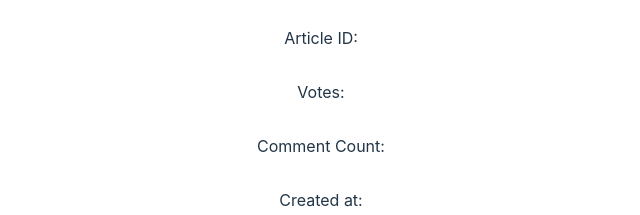
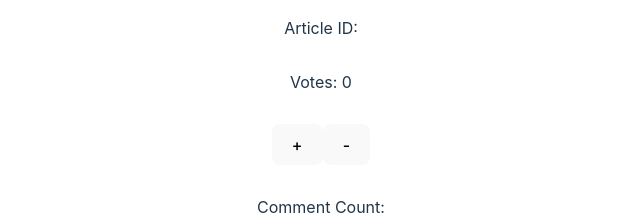
Before and after one commit to sclotaire/fe-nc-news, a React (Vite) app: page /articles/1 in a window 1280 px wide. Shown: the part 462-677 px from the top of the page, without its empty margins (319-959 px from the left). Built offline with nearby package versions, Linux system fonts and the light colour scheme; no server answers.

Commit message:
task 7 complete

```diff
--- a/src/Components/Articles/ArticleById.jsx
+++ b/src/Components/Articles/ArticleById.jsx
@@ -1,16 +1,15 @@
 import { useEffect, useState} from "react";
 import { getArticleById } from "../../App";
 import { useParams } from 'react-router-dom'
-import { Link } from "react-router-dom";
 import Comments from "../Comments/Comments";
-import { getComments } from "../../App";
 
 const ArticleById = () => {
 
     const { article_id } = useParams();
     const [article, setArticle] = useState({})
     const [showingComments, setShowingComments] = useState(false)
-    const [noComments, setNoComments] = useState(false)
+    const [votes, setVotes] = useState(0)
+
 
     useEffect(() => {
         getArticleById(article_id).then((articleFromApi) => {
@@ -29,7 +28,9 @@ const ArticleById = () => {
             <img id='article-img' src={article.article_img_url} />
             <p>{article.body}</p>
             <p>Article ID: {article.article_id}</p>
-            <p>Votes: {article.votes}</p>
+            <p>Votes: {votes}</p>
+            <button onClick={()=>setVotes(votes+1)}>+</button>
+            <button onClick={() => setVotes(votes-1)}>-</button>
             <p>Comment Count: {article.comment_count}</p>
             <p>Created at: {article.created_at}</p>
             {article.comment_count ?  <button onClick={()=>setShowingComments(!showingComments)}>Read comments</button> : <p>There are no comments for this article. Why not leave one?</p>}
```
